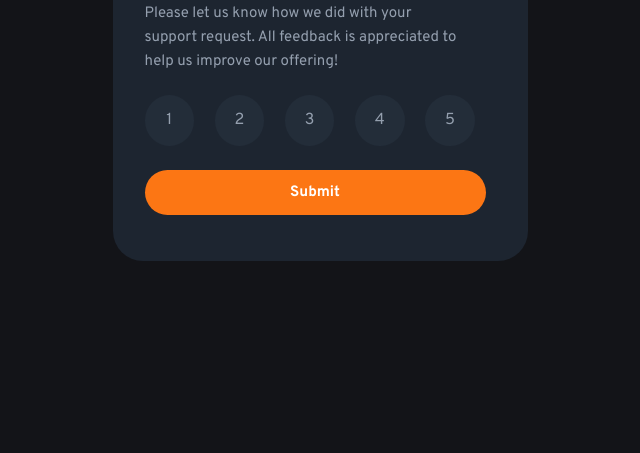
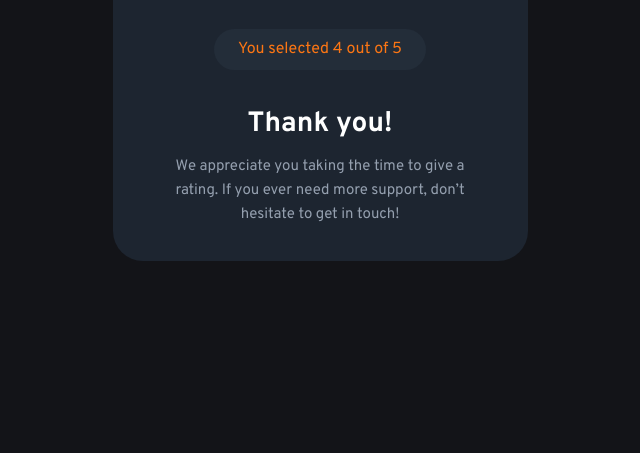
Before and after one commit to Nick-Gersbach/rating-component, a plain HTML site: page index.html in a window 1280 px wide. Shown: the part 347-800 px from the top of the page, without its empty margins (320-960 px from the left). Drawn offline with Linux system fonts and the light colour scheme.

Commit message:
dynamic feedback completed

```diff
--- a/index.html
+++ b/index.html
@@ -38,6 +38,20 @@
         </form>
       </div>
     </div>
+
+    <div class="thankyou-component">
+      <div class="thankyou-img">
+        <img src="./img/illustration-thank-you.svg" alt="thank you" />
+      </div>
+      <p id="dynamic-text">
+        You selected <span class="dynamic-number">4</span> out of 5
+      </p>
+      <h2 class="thankyou-heading">Thank you!</h2>
+      <p class="thankyou-text">
+        We appreciate you taking the time to give a rating. If you ever need
+        more support, don’t hesitate to get in touch!
+      </p>
+    </div>
     <script src="script.js"></script>
   </body>
 </html>
--- a/style.css
+++ b/style.css
@@ -1,11 +1,11 @@
 /*
 
-orange: #FF6A00
-component background: #1D2530
-paragraph text: #949FAE
+
+
+Global Settings
+
 
 */
-
 * {
   margin: 0;
   padding: 0;
@@ -22,6 +22,32 @@ body {
   justify-content: center;
 }
 
+/*
+
+
+
+
+
+Rating Component
+
+
+
+
+
+*/
+
+.rating-component {
+  background: #1d2530;
+  border-radius: 30px;
+  width: 415px;
+  height: 415px;
+  display: none;
+}
+
+.component-content {
+  margin: 0rem 2rem 0rem 2rem;
+}
+
 .star-img {
   background: #232d39;
   display: inline-block;
@@ -34,17 +60,6 @@ body {
   display: flex;
   align-items: center;
   justify-content: center;
-}
-
-.rating-component {
-  background: #1d2530;
-  border-radius: 30px;
-  width: 415px;
-  height: 415px;
-}
-
-.component-content {
-  margin: 0rem 2rem 0rem 2rem;
 }
 
 .rating-heading {
@@ -111,6 +126,59 @@ input[type="submit"]:hover {
 
 
 
+Thank You Component
+
+
+
+
+
+*/
+
+.thankyou-component {
+  display: flex;
+  align-items: center;
+  justify-content: center;
+  flex-direction: column;
+  background: #1d2530;
+  border-radius: 30px;
+  width: 415px;
+  height: 415px;
+}
+
+.thankyou-img {
+  margin-bottom: 1rem;
+}
+
+#dynamic-text {
+  padding: 0.5rem 1.5rem;
+  background: #232d39;
+  color: #fc7614;
+  border-radius: 30px;
+  margin-top: 1rem;
+  margin-bottom: 2rem;
+}
+
+.thankyou-heading {
+  color: #fff;
+  font-size: 28px;
+  font-weight: 700;
+  margin-bottom: 0.5rem;
+}
+
+.thankyou-text {
+  font-size: 15px;
+  font-weight: 400;
+  color: #949fae;
+  text-align: center;
+  padding: 0rem 2.5rem;
+}
+
+/*
+
+
+
+
+
 
 MEDIA QUERY
 
@@ -161,4 +229,9 @@ MOBILE PORTRAIT
     margin-right: auto;
     margin-bottom: 1rem;
   }
+
+  .thankyou-component {
+    width: 90%;
+    height: 415px;
+  }
 }
```
